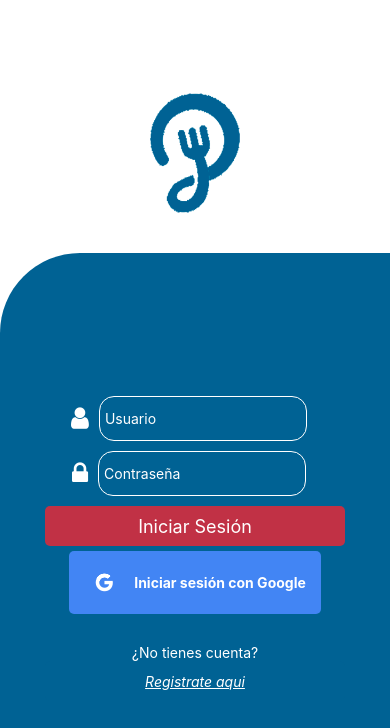
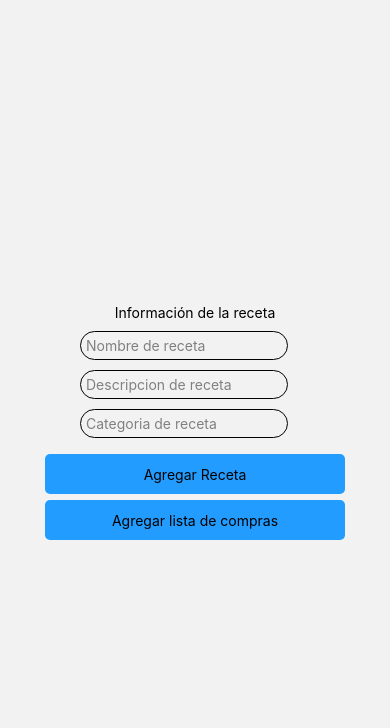
Before and after one commit to rafa31n/ProyectoDPS, a React Native app: screen /AgregarRecetas in a window 390 px wide. Shown: the top 728 px of the page. Built offline with nearby package versions, Linux system fonts and the light colour scheme.

Commit message:
Lista de compras y recetas

```diff
--- a/screens/HomeScreen.js
+++ b/screens/HomeScreen.js
@@ -5,10 +5,11 @@ import {
   TouchableOpacity,
   View,
 } from "react-native";
+import { useNavigation } from "@react-navigation/native";
 
 
 const HomeScreen = () =>{
-
+    const navigation = useNavigation();
     return(
         <View style={styles.container}>
         <View style={styles.container_body}>
@@ -24,7 +25,7 @@ const HomeScreen = () =>{
             <Text style={styles.articleText}>Mira las ultimas recetas</Text>
             <View style={styles.articleContainer}>
                 <Text style={styles.headText}>De momento no hay recetas</Text>
-                <TouchableOpacity style={styles.buttons}>
+                <TouchableOpacity style={styles.buttons} onPress={()=>navigation.navigate('AgregarRecetas')}>
                     <Text>Añadir una receta</Text>
                 </TouchableOpacity>
             </View>
--- /dev/null
+++ b/screens/IngredientListScreen.js
@@ -0,0 +1,113 @@
+import {
+    StyleSheet,
+    Text,
+    TextInput,
+    TouchableOpacity,Button,
+    FlatList,
+    View,
+  } from "react-native";
+  import { useNavigation } from "@react-navigation/native";
+import { useState } from "react";
+const IngredientList=()=>{
+  const [ingredientes, setIngredientes] = useState([]);
+  const [nuevoIngrediente, setNuevoIngrediente] = useState('');
+
+  const handleNuevoIngredienteChange = (text) => {
+    setNuevoIngrediente(text);
+  };
+
+  const handleAgregarIngrediente = () => {
+    if (nuevoIngrediente.trim() === '') {
+      alert("Ingrese un dato")
+    }else{
+      setIngredientes([...ingredientes, nuevoIngrediente]);
+      setNuevoIngrediente('');
+    }
+
+
+  };
+
+  const handleEliminarIngrediente = (index) => {
+    const nuevosIngredientes = [...ingredientes];
+    nuevosIngredientes.splice(index, 1);
+    setIngredientes(nuevosIngredientes);
+  };
+
+  const handleAgregarLista=()=>{
+    if (ingredientes.length>0) {
+      alert("lista de ingredientes agregada")
+    }else{
+      alert("lista esta vacia, agregue algun ingrediente ")
+
+    }
+  }
+
+  return (
+    <View style={styles.container}>
+      <Text style={styles.label}>Item que desea comprar:</Text>
+      <TextInput
+        style={styles.input}
+        value={nuevoIngrediente}
+        onChangeText={handleNuevoIngredienteChange}
+        placeholder="Nuevo Item"
+      />
+      <Button title="Agregar" onPress={handleAgregarIngrediente} />
+
+      <Text style={styles.label}>Lista de Compras:</Text>
+      <FlatList
+        data={ingredientes}
+        renderItem={({ item, index }) => (
+          <View style={styles.ingredienteItem}>
+            <Text>{item}</Text>
+            <Button
+              title="Eliminar"
+              onPress={() => handleEliminarIngrediente(index)}
+            />
+          </View>
+        )}
+        keyExtractor={(item, index) => index.toString()}
+      />
+       <TouchableOpacity style={styles.buttonRegistrarse}>
+          <Text style={styles.textBtnRegistrarse} onPress={handleAgregarLista}>Agregar los Items</Text>
+        </TouchableOpacity>
+    </View>
+  );
+};
+
+const styles = StyleSheet.create({
+  container: {
+    padding: 16,
+  },
+  label: {
+    fontSize: 16,
+    fontWeight: 'bold',
+    marginBottom: 8,
+  },
+  input: {
+    borderWidth: 1,
+    borderColor: '#ccc',
+    borderRadius: 4,
+    padding: 8,
+    marginBottom: 16,
+  },
+  ingredienteItem: {
+    flexDirection: 'row',
+    justifyContent: 'space-between',
+    alignItems: 'center',
+    marginBottom: 8,
+  },buttonRegistrarse: {
+    backgroundColor: 'red',
+
+    height: 40,
+    justifyContent: 'center',
+    alignItems: 'center',
+    borderRadius: 5,
+  }, textBtnRegistrarse: {
+    textAlign: 'center',
+    marginTop: 0,
+    color: 'white',
+
+  },
+});
+
+export default IngredientList
--- a/screens/RecipesScreen.js
+++ b/screens/RecipesScreen.js
@@ -1,16 +1,121 @@
 import {
     StyleSheet,
     Text,
+    TextInput,
     TouchableOpacity,
     View,
   } from "react-native";
+  import { useNavigation } from "@react-navigation/native";
+import { useState } from "react";
 
   const RecipesScreen = () =>{
+
+    const[nombre,setNombre]=useState("");
+    const[descripcion,setDescripcion]=useState("");
+    const[categoria,setCategoria]=useState("");
+    const agregarRecetas=()=>{
+        if (nombre=="" || descripcion=="" || categoria=="") {
+          alert('llene los campos necesarios')
+        }else{
+          alert('Receta Añadida correctamente')
+        }
+    }
+    const navigation = useNavigation();
+
     return(
-        <View>
-            <Text>Recetas</Text>
+      <View style={styles.container}>
+        <View style={styles.container_body}>
+          <View style={styles.inputContainer}>
+            <Text>Información de la receta</Text>
+          </View>
+            <View style={styles.inputContainer}>
+              <TextInput placeholderTextColor="gray" onChangeText={(text)=> setNombre(text)} style={styles.input} placeholder="Nombre de receta"/>
+            </View>
+            <View style={styles.inputContainer}>
+              <TextInput placeholderTextColor="gray" onChangeText={(text)=> setDescripcion(text)}  style={styles.input} placeholder="Descripcion de receta"/>
+            </View>
+            <View style={styles.inputContainer}>
+              <TextInput placeholderTextColor="gray" onChangeText={(text)=> setCategoria(text)} style={styles.input} placeholder="Categoria de receta"/>
+            </View>
+          <TouchableOpacity  style={styles.buttonRegistrarse} onPress={agregarRecetas}>
+          <Text style={styles.textBtnRegistrarse} >Agregar Receta</Text>
+        </TouchableOpacity>
+        <TouchableOpacity  style={styles.buttonRegistrarse} onPress={()=>navigation.navigate('AgregarIngredientes')}>
+          <Text style={styles.textBtnRegistrarse} >Agregar lista de compras</Text>
+        </TouchableOpacity>
+
         </View>
+
+
+
+      </View>
     );
   }
+  const styles = StyleSheet.create({
+    container: {
+      flex: 1,
+      justifyContent: "center",
+      alignItems: "center",
 
+    },
+    inputContainer: {
+      flexDirection: "row",
+      borderColor: "#000",
+      paddingBottom: 10,
+
+    },
+    input: {
+      width: "60%",
+      borderWidth: 1,
+      borderColor: "black",
+      padding: 5,
+      flex: 0.9,
+      color: 'black',
+      borderRadius: 15,
+    },
+    container_body: {
+      width: '100%',
+      height: '50%',
+      justifyContent: 'center',
+      alignItems: 'center',
+    },
+    buttonRegistrarse: {
+      backgroundColor: '#229CFF',
+      width: 300,
+      height: 40,
+      justifyContent: 'center',
+      alignItems: 'center',
+      borderRadius: 5,
+      marginTop:6
+    },
+    text: {
+      textAlign: 'center',
+      marginTop: 30,
+      marginBottom: 0,
+      color: '#fff',
+    },
+    buttonLogin: {
+      backgroundColor: '#006294',
+      width: 300,
+      height: 40,
+      justifyContent: 'center',
+      alignItems: 'center',
+      borderRadius: 5,
+    },
+    textBtnLogin: {
+      textAlign: 'center',
+      marginTop: 0,
+      color: '#fff',
+      fontStyle: 'italic',
+      textDecorationLine: 'underline',
+    },
+    textBtnRegistrarse: {
+      textAlign: 'center',
+      marginTop: 0,
+      color: 'black',
+
+    }, icon: {
+      padding: 10,
+    },
+  });
   export default RecipesScreen;
--- a/src/navigation/Navigation.js
+++ b/src/navigation/Navigation.js
@@ -6,6 +6,8 @@ import RegisterScreen from '../../screens/RegisterScreen';
 import LoginScreen from '../../screens/LoginScreen';
 import HomeScreen from '../../screens/HomeScreen';
 import GoogleScreen from '../../screens/GoogleScreen';
+import RecipesScreen from '../../screens/RecipesScreen';
+import IngredientList from '../../screens/IngredientListScreen';
 
 const Stack = createNativeStackNavigator();
 
@@ -15,9 +17,13 @@ const Navigation = () => {
             <Stack.Navigator
                 screenOptions={{ headerShown: false }}
             >
-                <Stack.Screen name='Login' component={LoginScreen} />
+                 <Stack.Screen name='Login' component={LoginScreen} />
+                <Stack.Screen name='Home' component={HomeScreen} />
+
                 <Stack.Screen name='Register' component={RegisterScreen} />
-                <Stack.Screen name='Home' component={HomeScreen} />
+                <Stack.Screen name='AgregarRecetas' component={RecipesScreen}/>
+                <Stack.Screen name='AgregarIngredientes' component={IngredientList}/>
+
                 <Stack.Screen name='Google' component={GoogleScreen} />
             </Stack.Navigator>
         </NavigationContainer>
```
